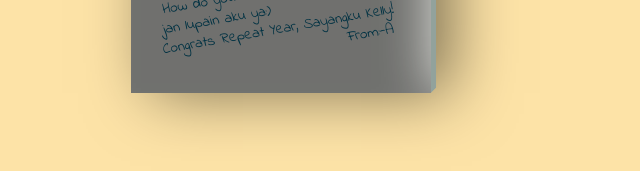
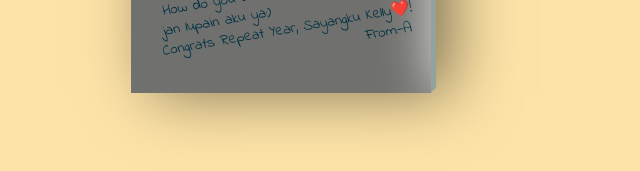
Before and after one commit to Clouddd1/hbd_bae, a plain HTML site: page index.html in a window 1280 px wide. Shown: the part 507-678 px from the top of the page, 359-999 px from the left. Drawn offline with Linux system fonts and the light colour scheme; a script that the page names is missing.

Commit message:
Update index.html

```diff
--- a/index.html
+++ b/index.html
@@ -29,7 +29,7 @@
             <p>How do you do that?.</p>
 
             <p>jan lupain aku ya:)</p>
-            <p class="text-right">Congrats Repeat Year, Sayangku Kelly!</p>
+            <p class="text-right">Congrats Repeat Year, Sayangku Kelly❤️!</p>
             <p class="text-right">From:-A</p>
         </div>
         </div>
```
